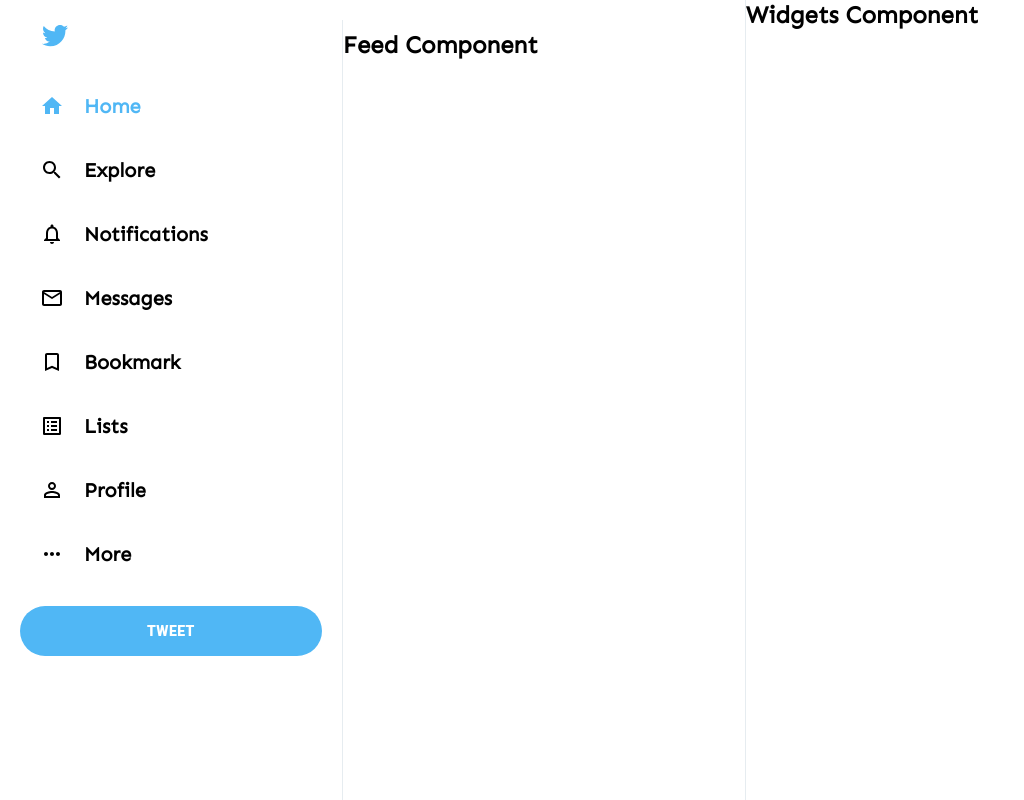
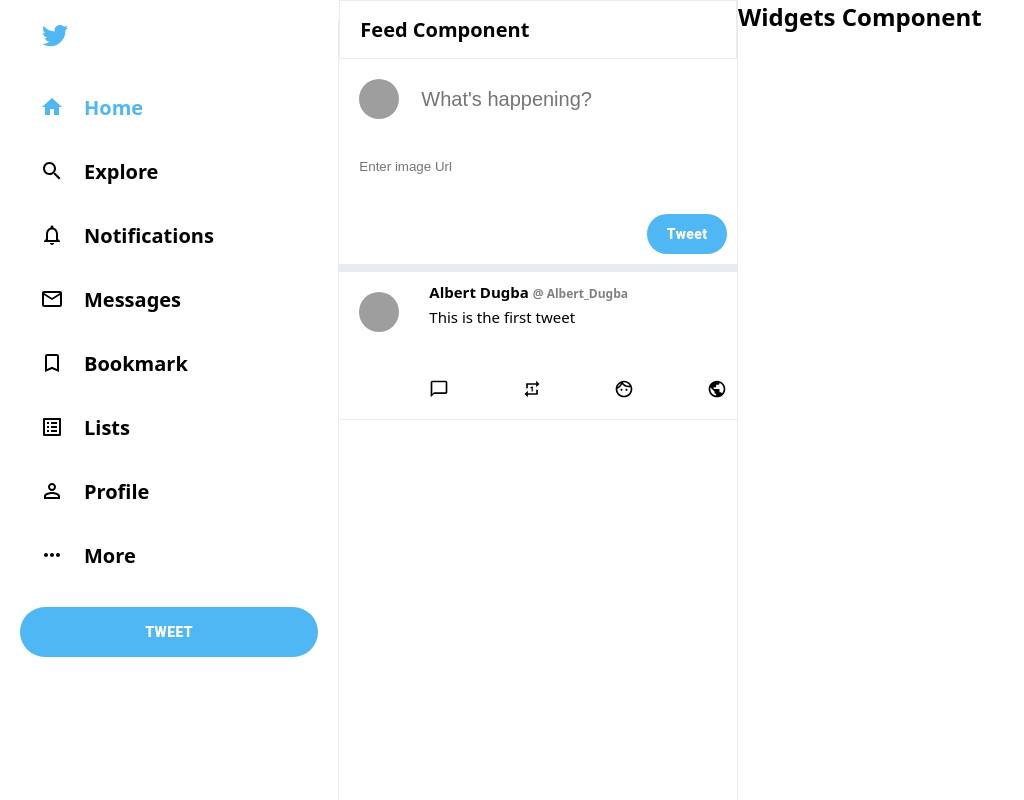
Before and after one commit to albertdugba/twitter-clone, a React (Create React App) app: page / in a window 1280 px wide. Shown: the whole page, without its empty margins (0-1024 px from the left). Built offline with nearby package versions, Linux system fonts and the light colour scheme; grey boxes are pictures that could not be loaded.

Commit message:
added tweet body

```diff
--- a/package.json
+++ b/package.json
@@ -10,7 +10,8 @@
     "@testing-library/user-event": "^7.2.1",
     "react": "^16.13.1",
     "react-dom": "^16.13.1",
-    "react-scripts": "3.4.3"
+    "react-scripts": "3.4.3",
+    "react-twitter-embed": "^3.0.3"
   },
   "scripts": {
     "start": "react-scripts start",
--- a/src/components/Feed/Feed.css
+++ b/src/components/Feed/Feed.css
@@ -5,10 +5,25 @@
   overflow-y: scroll;
 }
 
+.feed::-webkit-scrollbar {
+  display: none;
+}
+
+.feed {
+  -ms-overflow-style: none;
+  scrollbar-width: none;
+}
+
 .feed__header {
   position: sticky;
   top: 0;
   background-color: #fff;
-  z-index: 1px solid var(--twitterBackground);
+  border: 1px solid var(--twitterBackground);
   padding: 15px 20px;
+  z-index: 1;
 }
+
+.feed__header > h2 {
+  font-size: 20px;
+  font-weight: 800;
+}
--- a/src/components/Feed/Feed.js
+++ b/src/components/Feed/Feed.js
@@ -1,13 +1,19 @@
 import React from "react";
 import "./Feed.css";
+import TweetBox from "../TweeBox/TweetBox";
+import Post from "../Post/Post";
 
 const Feed = () => {
   return (
     <div className="feed">
       {/* Head */}
-      <div className="feed__header"></div>
-      <h2>Feed Component</h2>
-      {/* Home */}
+      <div className="feed__header">
+        <h2>Feed Component</h2>
+      </div>
+
+      {/* TweetBox */}
+      <TweetBox />
+      <Post />
       {/* Home */}
       {/* Home */}
       {/* Home */}
--- /dev/null
+++ b/src/components/Post/Post.css
@@ -0,0 +1,46 @@
+.post {
+  display: flex;
+  align-items: flex-start;
+  border-bottom: 1px solid var(--twitterBackground);
+  padding-bottom: 10px;
+}
+
+.post__body {
+  flex: 1;
+  padding: 10px;
+}
+
+.post__body > img {
+  border-radius: 20px;
+}
+
+.post__footer {
+  display: flex;
+  justify-content: space-between;
+  margin-top: 20px;
+}
+
+.post__headerDescription {
+  margin-bottom: 10px;
+  font-size: 15px;
+}
+
+.post__headerText > h3 {
+  font-size: 15px;
+  margin-bottom: 5px;
+}
+
+.post__badge {
+  font-size: 14px !important;
+  color: var(--twitterColor);
+}
+
+.post__headerSpecial {
+  font-weight: 600;
+  font-size: 12px;
+  color: gray;
+}
+
+.post__avatar {
+  padding: 20px;
+}
--- /dev/null
+++ b/src/components/Post/Post.js
@@ -0,0 +1,51 @@
+import React from "react";
+import "./Post.css";
+import Avatar from "@material-ui/core/Avatar";
+import VerifiedUserIcon from "@material-ui/icons/VerifiedUserOutlined";
+import ChatBubbleOutlineIcon from "@material-ui/icons/ChatBubbleOutlineOutlined";
+import RepeatIcon from "@material-ui/icons/RepeatOneOutlined";
+import FavoriteBorderIcon from "@material-ui/icons/FaceOutlined";
+import PublishIcon from "@material-ui/icons/PublicOutlined";
+
+const Post = ({
+  displayName,
+  username,
+  verified,
+  timestamp,
+  text,
+  image,
+  avatar,
+}) => {
+  return (
+    <div className="post">
+      <div className="post__avatar">
+        <Avatar src="https://pbs.twimg.com/profile_images/1280584816103211011/wiTwzhzK_400x400.jpg" />
+      </div>
+      <div className="post__body">
+        <div className="post__header">
+          <div className="post__headerText">
+            <h3>
+              Albert Dugba{" "}
+              <span className="post__headerSpecial">
+                {verified && <VerifiedUserIcon className="post__badge" />} @
+                Albert_Dugba
+              </span>
+            </h3>
+          </div>
+          <div className="post__headerDescription">
+            <p>This is the first tweet</p>
+          </div>
+        </div>
+        <img src={image} alt="" />
+        <div className="post__footer">
+          <ChatBubbleOutlineIcon fontSize="small" />
+          <RepeatIcon fontSize="small" />
+          <FavoriteBorderIcon fontSize="small" />
+          <PublishIcon fontSize="small" />
+        </div>
+      </div>
+    </div>
+  );
+};
+
+export default Post;
--- /dev/null
+++ b/src/components/TweeBox/TweetBox.css
@@ -0,0 +1,41 @@
+.tweetbox {
+  padding-bottom: 10px;
+  border-bottom: 8px solid var(--twitterBackground);
+  padding-right: 10px;
+}
+
+.tweetbox > form {
+  display: flex;
+  flex-direction: column;
+}
+
+.tweetbox__input {
+  padding: 20px;
+  display: flex;
+}
+
+.tweetbox__input input {
+  flex: 1;
+  margin-left: 20px;
+  font-size: 20px;
+  border: none;
+  outline: none;
+}
+
+.tweetbox__input--image {
+  border: none;
+  padding: 20px;
+}
+
+.tweetbox__button {
+  background-color: var(--twitterColor) !important;
+  border: none !important;
+  color: #fff !important;
+  font-weight: 900 !important;
+  text-transform: inherit !important;
+  border-radius: 30px !important;
+  width: 80px !important;
+  height: 40px !important;
+  margin-top: 20px !important;
+  margin-left: auto !important;
+}
--- /dev/null
+++ b/src/components/TweeBox/TweetBox.js
@@ -0,0 +1,25 @@
+import React from "react";
+
+import "./TweetBox.css";
+import { Button, Avatar } from "@material-ui/core";
+
+const TweetBox = () => {
+  return (
+    <div className="tweetbox">
+      <form>
+        <div className="tweetbox__input">
+          <Avatar src="https://pbs.twimg.com/profile_images/1280584816103211011/wiTwzhzK_400x400.jpg" />
+          <input type="text" placeholder="What's happening?" />
+        </div>
+        <input
+          type="text"
+          placeholder="Enter image Url"
+          className="tweetbox__input--image"
+        />
+        <Button className="tweetbox__button">Tweet</Button>
+      </form>
+    </div>
+  );
+};
+
+export default TweetBox;
--- a/src/components/Widgets/Widgets.css
+++ b/src/components/Widgets/Widgets.css
@@ -0,0 +1,3 @@
+.widgets {
+  flex: 0.3;
+}
--- a/src/components/Widgets/Widgets.js
+++ b/src/components/Widgets/Widgets.js
@@ -3,7 +3,7 @@ import "./Widgets.css";
 
 const Widgets = () => {
   return (
-    <div className="widgets">
+    <div className>
       <h2>Widgets Component</h2>
     </div>
   );
--- a/src/index.css
+++ b/src/index.css
@@ -4,9 +4,8 @@
 
 body {
   margin: 0;
-  font-family: "Sen", sans-serif;
-  /* font-family: system-ui, -apple-system, BlinkMacSystemFont, "Segoe UI", Roboto,
-    Ubuntu, "Helvetica Neue", sans-serif; */
+  font-family: system-ui, -apple-system, BlinkMacSystemFont, "Segoe UI", Roboto,
+    Ubuntu, "Helvetica Neue", sans-serif;
   -webkit-font-smoothing: antialiased;
   -moz-osx-font-smoothing: grayscale;
 }
```
Also changed, not shown: 1 other file (tests, documents, lock files or other folders).
